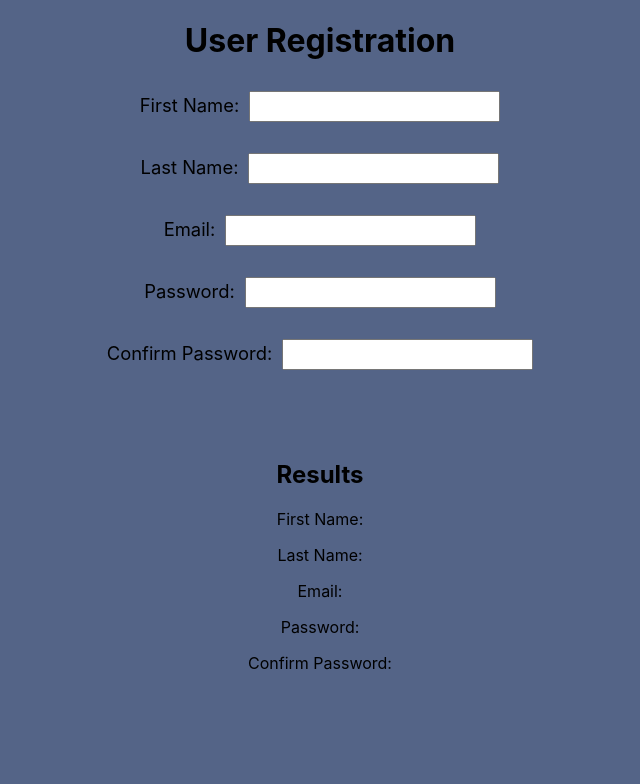
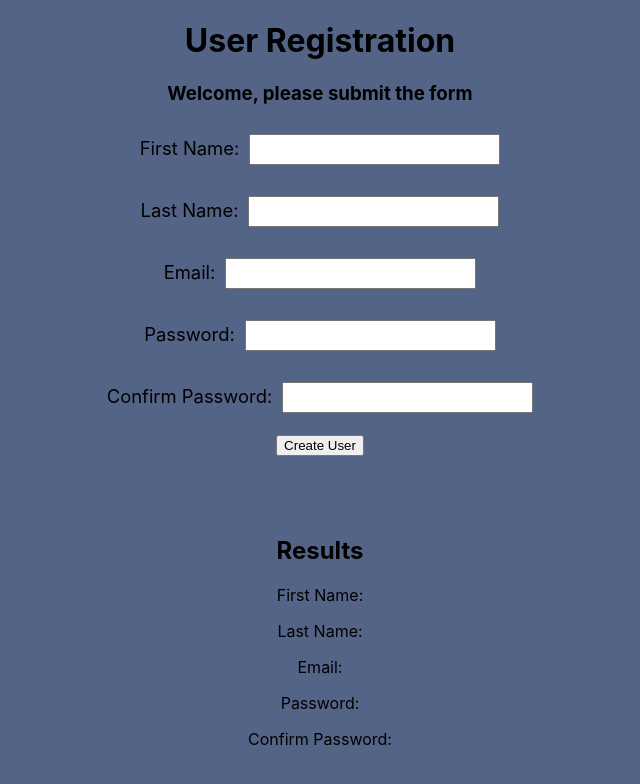
Before and after one commit to DiegoVargasM/dojo_form_hooks, a React (Create React App) app: page / in a window 1280 px wide. Shown: the top 784 px of the page, without its empty margins (320-960 px from the left). Built offline with nearby package versions, Linux system fonts and the light colour scheme.

Commit message:
add submit button and createUser method

```diff
--- a/src/App.js
+++ b/src/App.js
@@ -12,8 +12,9 @@ function App() {
     lastName : "",
     email : "",
     password : "",
-    confirmPassword : ""
+    confirmPassword: "",
   })
+
 
   return (
     <div className="App">
--- a/src/components/Form.js
+++ b/src/components/Form.js
@@ -1,8 +1,11 @@
 import React from "react";
+import { useState } from "react";
 import './form.css';
 const Form = props => {
 	/* Deestructuring our props */
 	const { inputs, setInputs } = props;
+
+	const [hasBeenSubmitted, setHasBeenSubmitted] = useState(false);
 
 	const onChange = e => {
 		setInputs({
@@ -12,10 +15,26 @@ const Form = props => {
 			[e.target.name]: e.target.value
 		})
 	}
+	const createUser = (e) => {
+        e.preventDefault();
+        const newUser = { inputs };
+        console.log("Welcome", newUser);
+        setHasBeenSubmitted( true );
+    };
+
+	const formMessage = () => {
+        if( hasBeenSubmitted ) {
+	    return "Thank you for submitting the form!";
+	} else {
+	    return "Welcome, please submit the form";
+	}
+	};
+
 	return (
 		<div>
 		<h1> User Registration</h1>
-		<form className="form-element">
+			<h3>{ formMessage()}</h3>
+		<form className="form-element" onSubmit={createUser}>
 			<div className="form-group">
 				<label htmlFor="firstName" >First Name:</label>
 				<input onChange={onChange} type="text" name="firstName" ></input>
@@ -36,6 +55,7 @@ const Form = props => {
 				<label htmlFor="confirmPassword" >Confirm Password:</label>
 				<input onChange={onChange} type="password" name="confirmPassword" ></input>
 			</div>
+			<input type="submit" value="Create User"></input>
 		</form>
 		</div>
 
```
